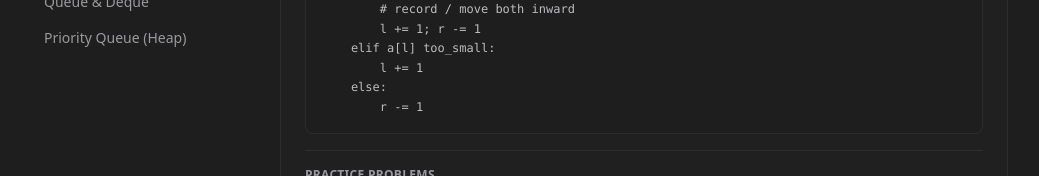
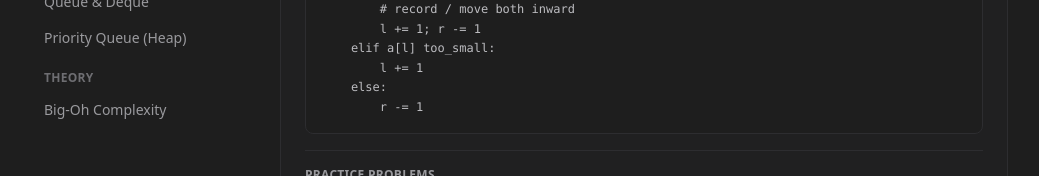
Before and after one commit to MNewson21/CodingInterviewPractice, a React (Vite) app: page /revise in a window 1280 px wide. Shown: the part 566-742 px from the top of the page, without its empty margins (120-1159 px from the left). Built offline with nearby package versions, Linux system fonts and the light colour scheme; no server answers.

Commit message:
Added Theory subsection to revision page + Big-Oh description

```diff
--- a/src/content/revisionPatterns.ts
+++ b/src/content/revisionPatterns.ts
@@ -8,7 +8,7 @@
  * open /session/:problemId. Keep them in sync if a problem id ever changes.
  */
 
-export type PatternCategory = 'technique' | 'structure';
+export type PatternCategory = 'technique' | 'structure' | 'theory';
 
 export interface PatternExample {
   /** Must match a problem id in problems.json so the link resolves. */
@@ -359,8 +359,23 @@ return heap                    # the k largest`,
       { problemId: 'top-k-frequent', title: 'Top K Frequent Elements', note: 'Count, then keep a size-k heap of frequencies.' },
     ],
   },
+  {
+    id: 'Big-Oh Complexity',
+    name: 'Big-Oh Complexity',
+    category: 'theory',
+    oneLiner: 'Terminology for how an algorithm scales with input size.',
+    whatItIs: 'Big-O is a term used that belongs to a family of terms that classify how runtimes scale with input size. Let f(n) and g(n) be two functions defined on a set of positive integers. We say that f(n) is O(g(n)) if there exist positive constants c and n₀ such that: f(n) <= cg(n) , c>0, ∀n > n0 where n0 >= 0',
+    whenToUse: ['To describe behaviour of how an algorithm scales with input size'],
+    whyItWorks: 'All algorithms have a spatial complexity and a time complexity, so this enables comparisons of different algorithms given the same input',
+    complexity: 'O(1) - Constant time, O(log n) - Logarithmic time, O(n) - Linear time, O(n log n) - Log Linear time, O(n^2) - Quadratic time, O(2^n) - Exponential time, O(n!) - Factorial time',
+    sketch: `O(1) - Constant time \nO(log n) - Logarithmic time\nO(n) - Linear time\nO(n log n) - Log Linear time\nO(n^2) - Quadratic time\nO(2^n) - Exponential time\nO(n!) - Factorial time`,
+    examples: [{problemId: 'top-k-frequent', title: 'Top K Frequent Elements', note: 'Count, then keep a size-k heap of frequencies.'}
+    ],
+  },
+
 ];
 
 /** Stable ordering for the two on-page groups. */
 export const TECHNIQUES = PATTERNS.filter((p) => p.category === 'technique');
 export const STRUCTURES = PATTERNS.filter((p) => p.category === 'structure');
+export const THEORY = PATTERNS.filter((p) => p.category === 'theory');
--- a/src/routes/RevisePage.tsx
+++ b/src/routes/RevisePage.tsx
@@ -3,7 +3,7 @@ import { Link } from 'react-router-dom';
 import { ThemeSwitcher } from '../features/editor/ThemeSwitcher';
 import { SiteFooter } from '../components/SiteFooter';
 import { usePageTitle } from '../hooks/usePageTitle';
-import { PATTERNS, TECHNIQUES, STRUCTURES, type RevisionPattern } from '../content/revisionPatterns';
+import { PATTERNS, TECHNIQUES, STRUCTURES, THEORY, type RevisionPattern } from '../content/revisionPatterns';
 
 /**
  * Renders the currently selected pattern/ADT: what it is, when to reach for it, why it
@@ -106,6 +106,7 @@ export function RevisePage() {
   const groups: { heading: string; items: RevisionPattern[] }[] = [
     { heading: 'Techniques', items: TECHNIQUES },
     { heading: 'Data structures (ADTs)', items: STRUCTURES },
+    { heading: 'Theory', items: THEORY },
   ];
 
   return (
```
